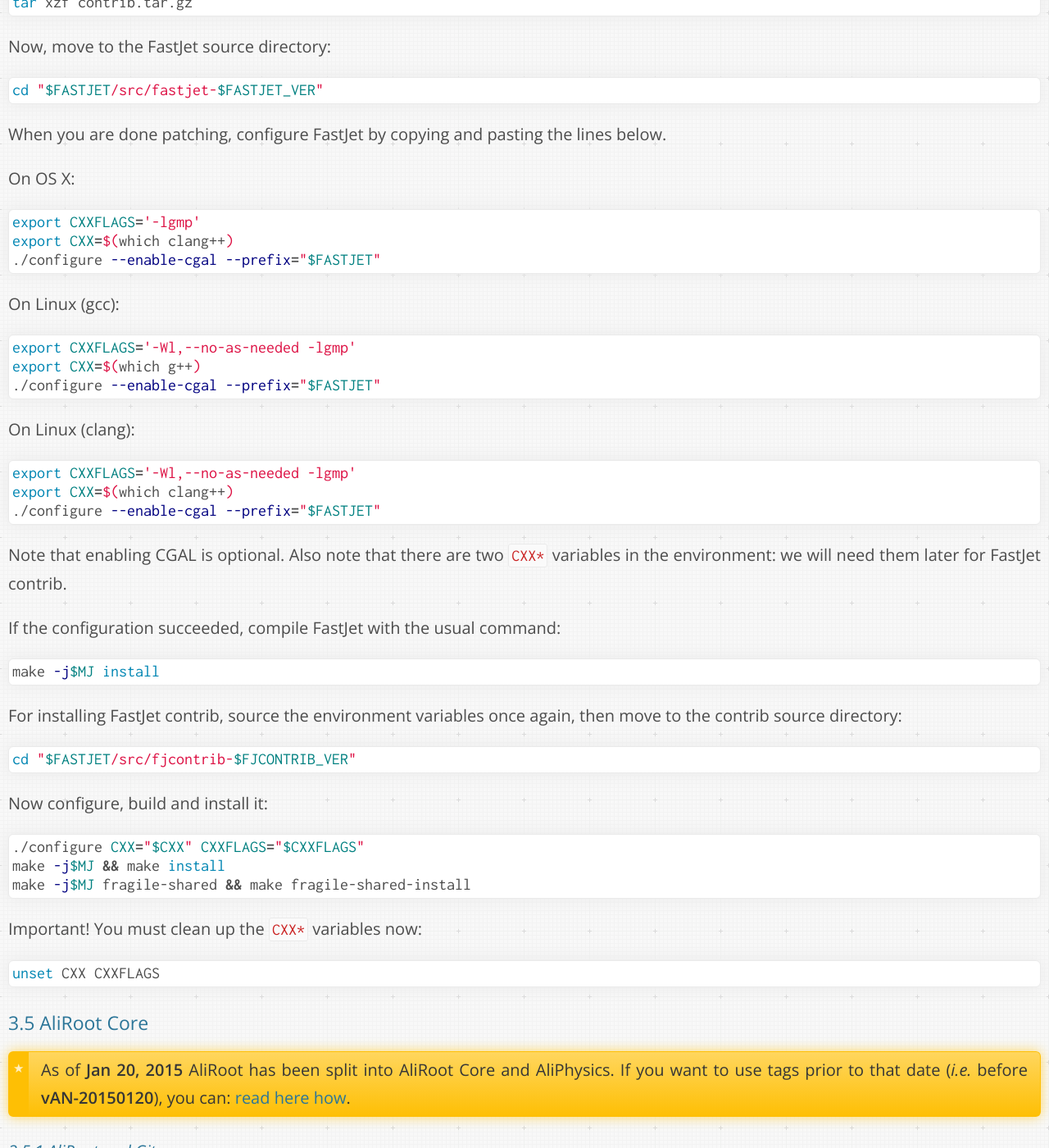
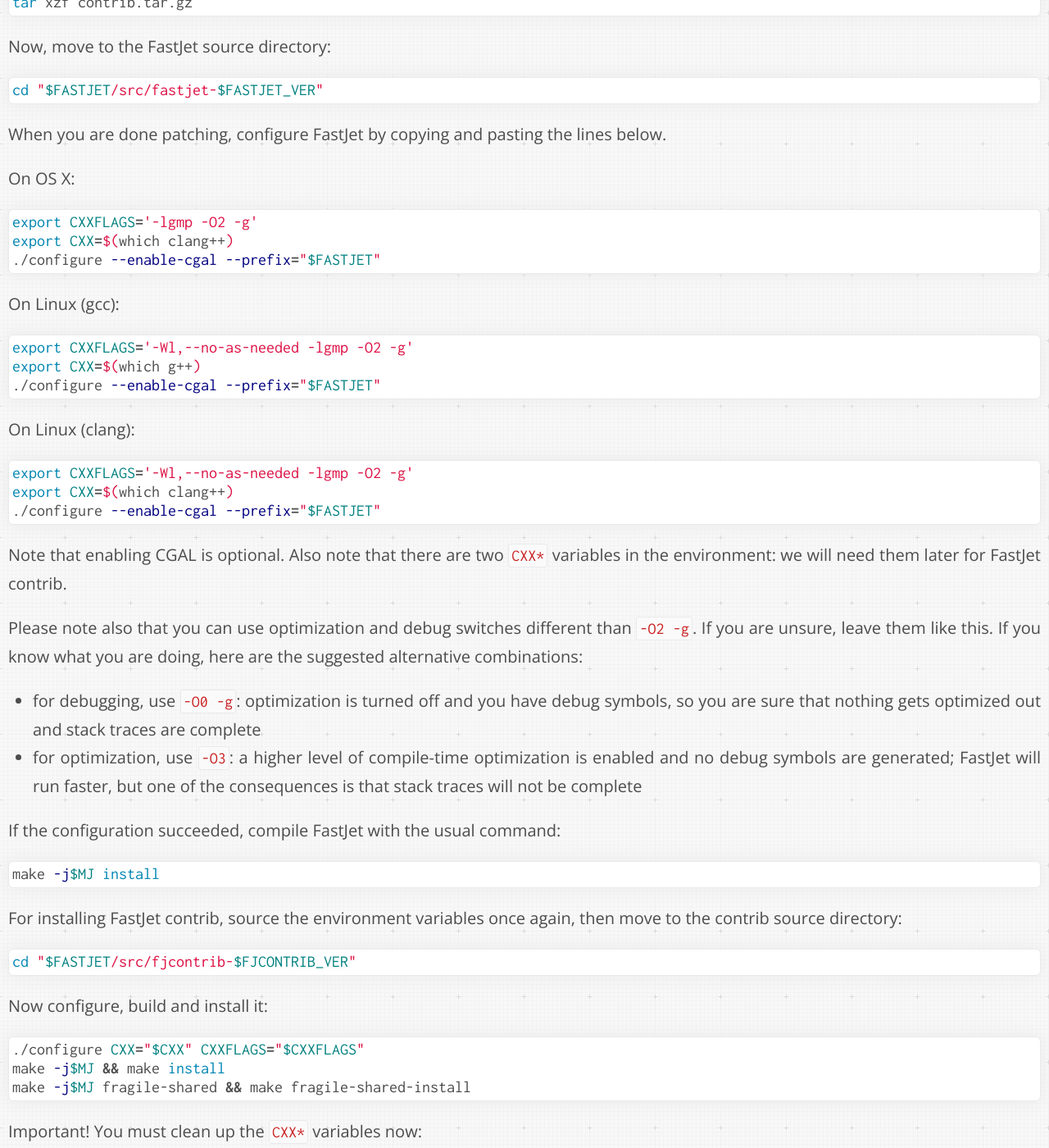
Before and after one commit to dberzano/dberzano.github.io, a Jekyll site: the page built from alice/install-aliroot/manual.md, in a window 1280 px wide and 1400 px high, scrolled down 11745 px. Shown: the whole window at 82% size. Built offline with Jekyll 4.4.1, drawn with Linux system fonts in a browser that asks for light colours; Markdown is read by kramdown in place of the engine named in the settings.

Commit message:
AliInst: debug and optimization for FastJet

````diff
--- a/alice/install-aliroot/manual.md
+++ b/alice/install-aliroot/manual.md
@@ -572,7 +572,7 @@
 On **OS X**:
 
 ```bash
-export CXXFLAGS='-lgmp'
+export CXXFLAGS='-lgmp -O2 -g'
 export CXX=$(which clang++)
 ./configure --enable-cgal --prefix="$FASTJET"
 ```
@@ -580,7 +580,7 @@
 On **Linux (gcc)**:
 
 ```bash
-export CXXFLAGS='-Wl,--no-as-needed -lgmp'
+export CXXFLAGS='-Wl,--no-as-needed -lgmp -O2 -g'
 export CXX=$(which g++)
 ./configure --enable-cgal --prefix="$FASTJET"
 ```
@@ -588,13 +588,24 @@
 On **Linux (clang)**:
 
 ```bash
-export CXXFLAGS='-Wl,--no-as-needed -lgmp'
+export CXXFLAGS='-Wl,--no-as-needed -lgmp -O2 -g'
 export CXX=$(which clang++)
 ./configure --enable-cgal --prefix="$FASTJET"
 ```
 
 Note that **enabling CGAL is optional**. Also note that there are two `CXX*`
 variables in the environment: **we will need them later** for FastJet contrib.
+
+Please note also that you can use optimization and debug switches different than
+`-O2 -g`. If you are unsure, leave them like this. If you know what you are
+doing, here are the suggested alternative combinations:
+
+* for **debugging**, use `-O0 -g`: optimization is turned off and you have debug
+  symbols, so you are sure that nothing gets optimized out and stack traces are
+  complete
+* for **optimization**, use `-O3`: a higher level of compile-time optimization
+  is enabled and no debug symbols are generated; FastJet will run faster, but
+  one of the consequences is that stack traces will not be complete
 
 If the configuration succeeded, compile FastJet with the usual command:
 
````
